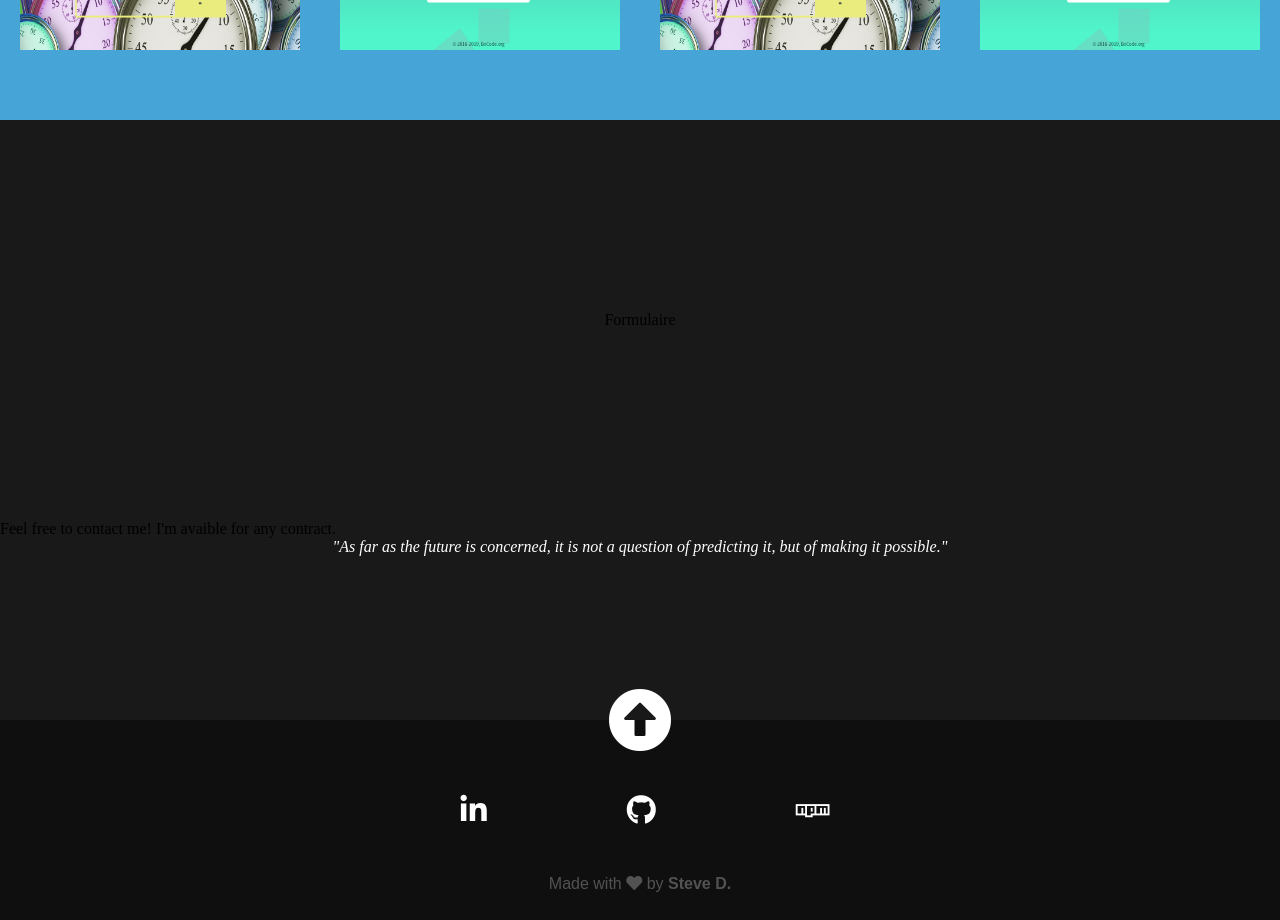
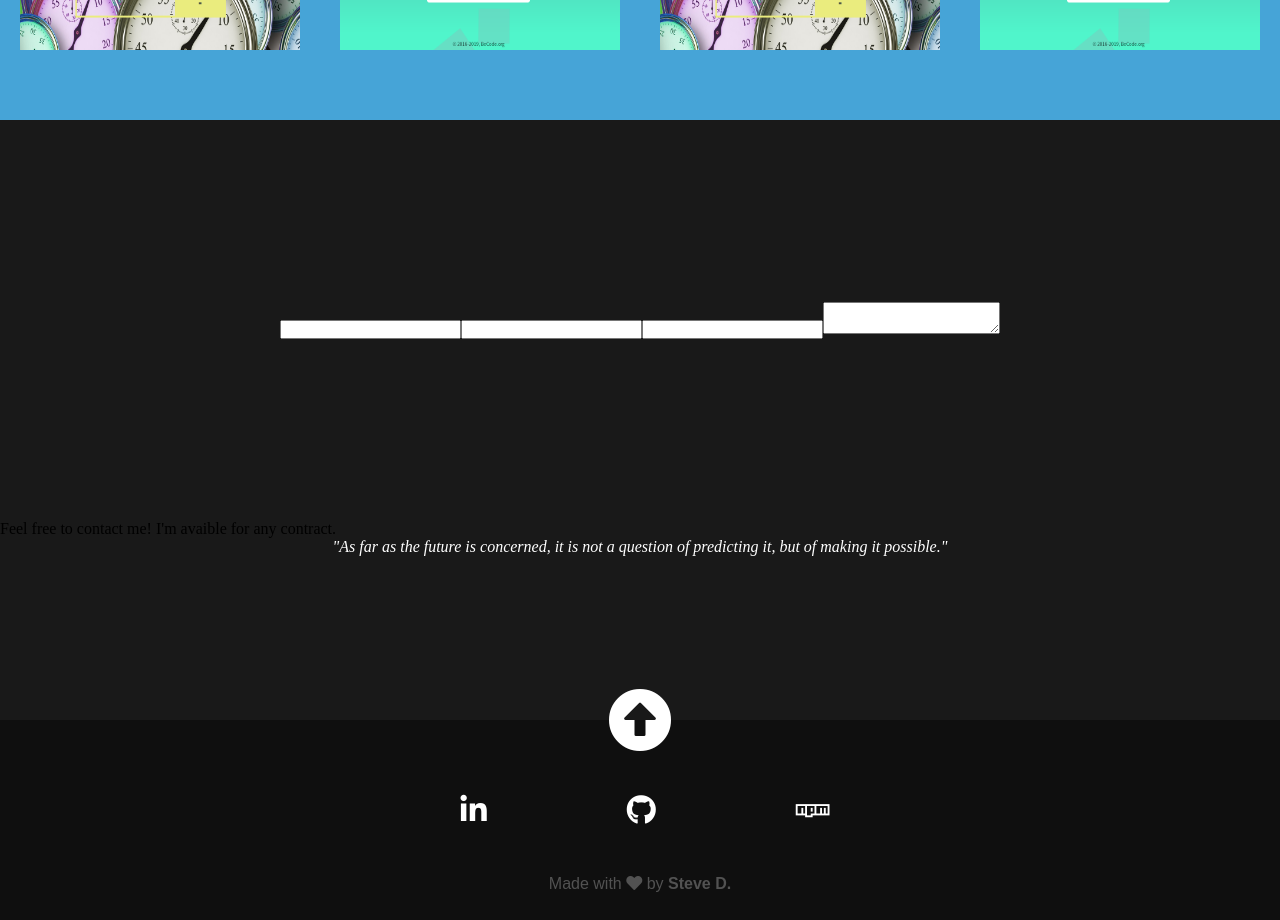
Before and after one commit to Stev07/Resume, a React (Vite) app: page / in a window 1280 px wide. Shown: the part 2680-3600 px from the top of the page. Built offline with nearby package versions, Linux system fonts and the light colour scheme.

Commit message:
add formspree

```diff
--- a/src/Components/Contact.js
+++ b/src/Components/Contact.js
@@ -1,12 +1,15 @@
 import React from "react";
 import "../scss/contact.scss";
 import { Link, animateScroll as scroll } from "react-scroll";
+import Form from "../Components/Form";
 
 class Contact extends React.Component {
   render() {
     return (
       <div id="contact">
-        <div className="form">Formulaire</div>
+
+          <Form />
+
           <footer>
             <p>Feel free to contact me! I'm avaible for any contract.</p>
             <div className="citation"><p>"As far as the future is concerned, it is not a question of predicting it, but of making it possible."</p></div>
--- /dev/null
+++ b/src/Components/Form.js
@@ -0,0 +1,19 @@
+import React from "react";
+import "../scss/form.scss";
+
+class Form extends React.Component {
+  render() {
+    return (
+      <div className="form">
+        <form action="https://formspree.io/your@email.com" method="POST">
+            <input type="text" name="firstname" />
+            <input type="text" name="lastname" />
+            <input type="text" name="subject" />
+            <textarea type="text" name="subject" />
+        </form>
+      </div>
+    );
+  }
+}
+
+export default Form;
```
Also changed, not shown: src/scss/form.scss (added), 6 other files (tests, documents, lock files or other folders).
